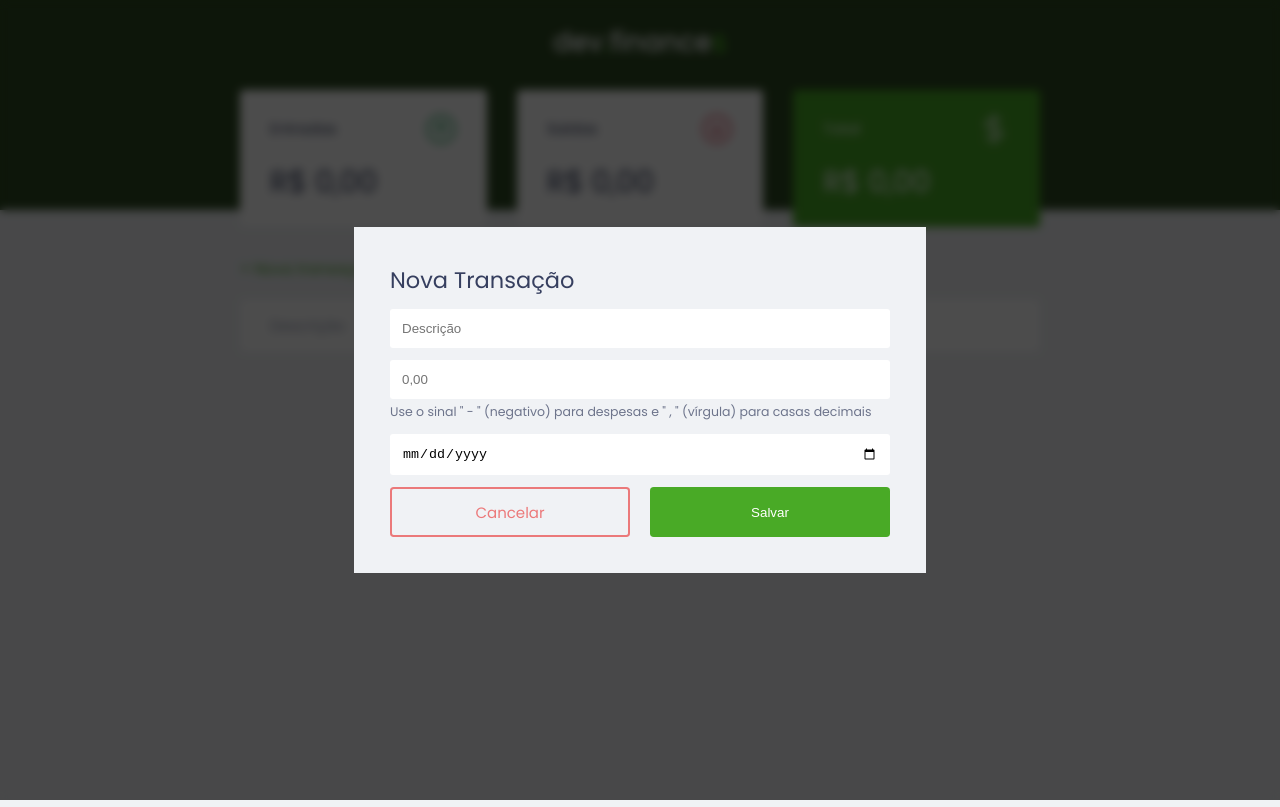
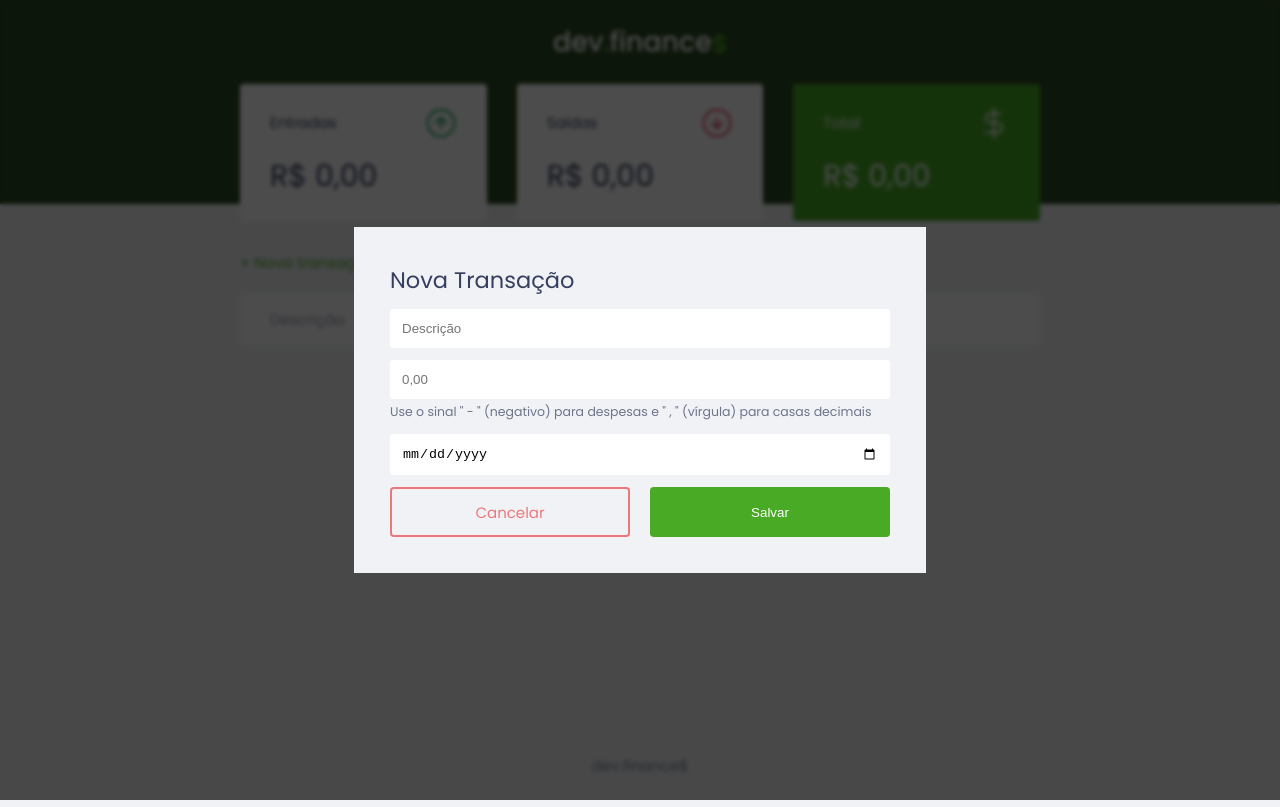
Before and after one commit to CleilsonAndrade/dev.finances, a plain HTML site: page index.html in a window 1280 px wide. Both pictures are taken after a click on the link "+ Nova transação". Drawn offline with Linux system fonts and the light colour scheme.

Commit message:
🐞 fix: styles

```diff
--- a/index.html
+++ b/index.html
@@ -13,7 +13,7 @@
     <link rel="stylesheet" href="./style.css">
     <!-- META NAME & DESCRIPTION -->
     <meta name="author" content="Cleilson Andrade">
-    <meta name="description" content="Seu app de controle de finanças pessoal.">
+    <meta name="description" content="Seu app de controle de finanças pessoais.">
     <!-- META SOCIAL MEDIAS -->
     <meta name="twitter:title" content="dev.finance$">
     <meta property="og:title" content="dev.finance$" />
@@ -69,6 +69,7 @@
         <section id="transaction">
             <h2 class="sr-only">Transações</h2>
             <a href="#" onclick="Modal.open()" class="button new">+ Nova transação</a>
+            <div class="table-container">
                 <table id="data-table">
                     <thead>
                         <tr>
@@ -81,6 +82,7 @@
                     <tbody>
                     </tbody>
                 </table>
+            </div>
         </section>
     </main>
 
@@ -119,8 +121,7 @@
 
     <footer>dev.finance$</footer>
 
-    <script src="./scripts.js">
-    </script>
+    <script src="./scripts.js" defer></script>
 </body>
 
 </html>
--- a/scripts.js
+++ b/scripts.js
@@ -1,14 +1,14 @@
 const Modal = {
     open() {
-        // ABRIR MODAL
-        // Adicionar a class active ao modal
+        // OPEN MODE
+        // Add the active class to the modal
         document.querySelector('.modal-overlay').classList.add('active-overlay')
         document.querySelector('.modal').classList.toggle('active-modal')
         document.querySelector('.attention').classList.add('sr-only')
 
     },
     close() {
-        // FECHAR MODAL
+        // CLOSE MODAL
         // Remover a class active do modal
         document.querySelector('.modal-overlay').classList.remove('active-overlay')
         document.querySelector('.modal').classList.toggle('active-modal')
--- a/style.css
+++ b/style.css
@@ -38,6 +38,7 @@ body {
 .container {
     width: min(90vw, 800px);
     margin: 0 auto;
+    min-height: 80vh;
 }
 
 .attention {
@@ -105,6 +106,8 @@ header {
     background: #2D4A22;
     padding: 2rem 0 10rem;
     text-align: center;
+    display: flex;
+    justify-content: center;
 }
 
 #logo {
@@ -132,8 +135,9 @@ header {
 }
 
 .card:hover {
-    transition: 0.4s;
+    transition: 0.8s;
     background: #e8f0ff;
+    box-shadow: 2px 2px 6px rgba(0, 0, 0, 0.2);
 }
 
 .card h3 {
@@ -160,6 +164,12 @@ header {
     display: block;
     width: 100%;
     overflow-x: auto;
+    position: relative;
+}
+
+.table-container {
+    max-height: 20vh;
+    overflow-y: auto;
 }
 
 #data-table {
@@ -183,6 +193,9 @@ table thead th {
     font-weight: normal;
     padding: 1rem 2rem;
     text-align: left;
+    position: sticky;
+    top: 0;
+    z-index: 2;
 }
 
 table tbody tr {
@@ -224,13 +237,13 @@ td.expense {
     opacity: 0;
     visibility: hidden;
     z-index: 999;
-    transition: 0.4s;
+    transition: 0.6s;
 }
 
 .modal-overlay.active-overlay {
     opacity: 1;
     visibility: visible;
-    backdrop-filter: blur(5px);
+    backdrop-filter: blur(2px);
 }
 
 .modal {
@@ -239,7 +252,7 @@ td.expense {
     padding: 2.4rem;
     position: relative;
     z-index: 1;
-    transition: 0.2s;
+    transition: 0.6s;
 }
 
 .modal.active-modal {
@@ -285,9 +298,12 @@ input {
 /* FOOTER============================================= */
 footer {
     text-align: center;
-    padding: 4rem 0 2rem;
+    padding: 2rem 0 2rem;
     color: var(--dark-blue);
     opacity: 0.6;
+    width: 100%;
+    position: relative;
+    bottom: 0;
 }
 
 /* RESPONSIVE============================================= */
@@ -302,4 +318,8 @@ footer {
         grid-template-columns: repeat(3, 1fr);
         gap: 2rem;
     }
+
+    .table-container {
+        max-height: 54vh;
+    }
 }
```
Also changed, not shown: site.webmanifest. Lines whose indentation alone changed are shown as unchanged.
